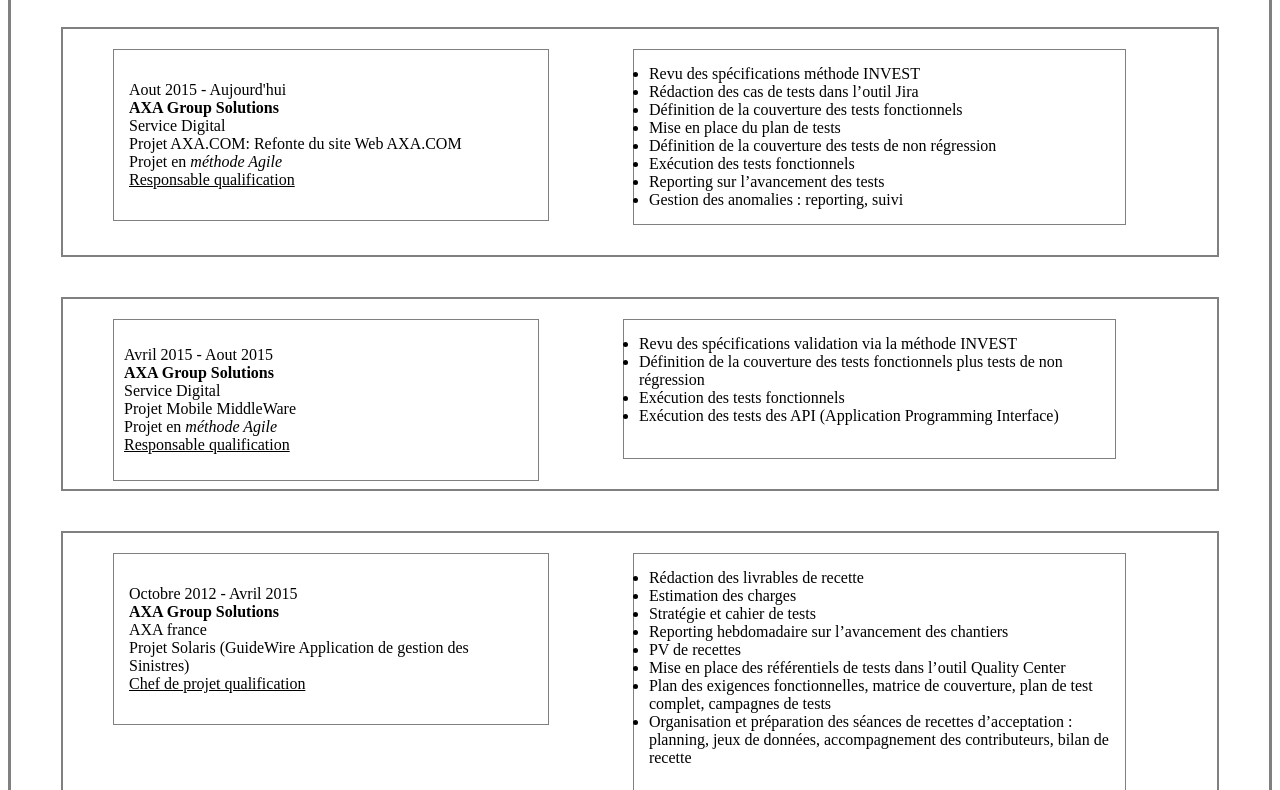
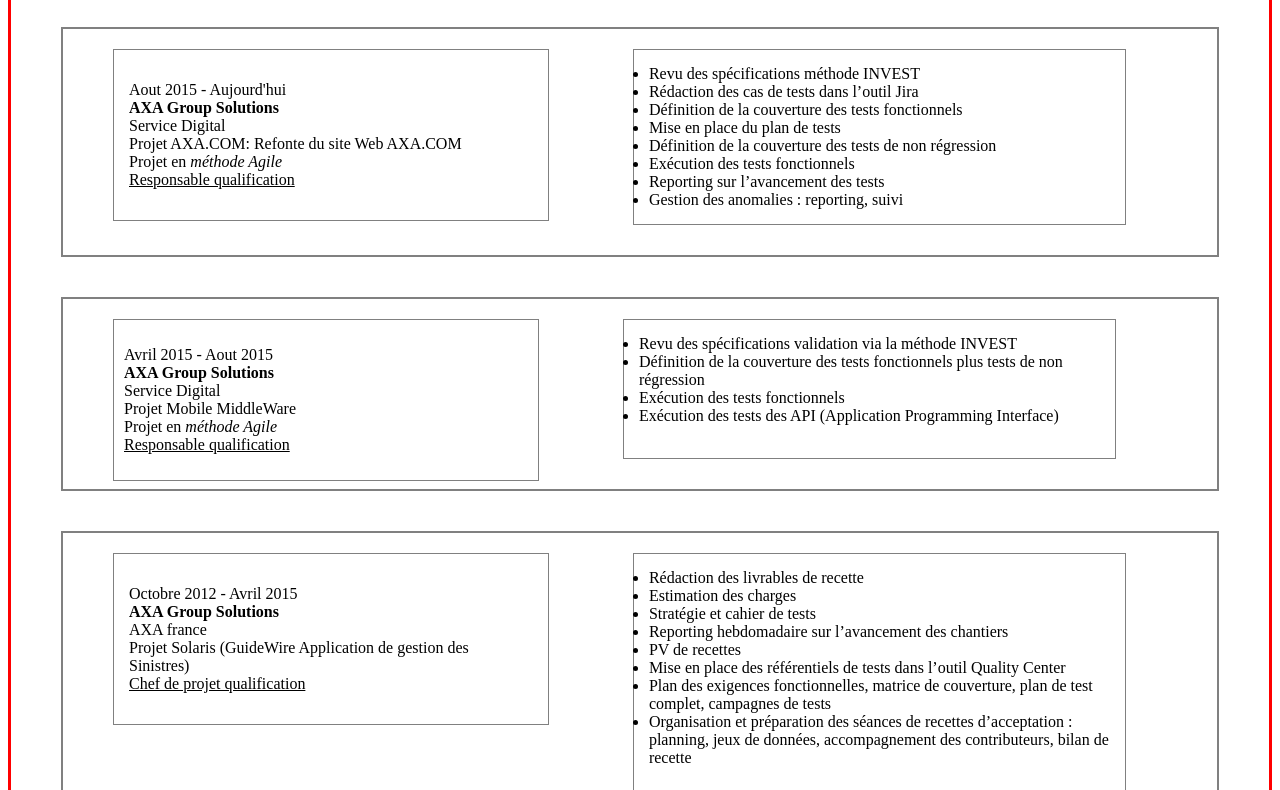
Before and after one commit to Haccha/my-resume, a plain HTML site: page index.html in a window 1280 px wide. Shown: the part 312-1102 px from the top of the page. Drawn offline with Linux system fonts and the light colour scheme.

Commit message:
test compte

```diff
--- a/assets/css/style.css
+++ b/assets/css/style.css
@@ -223,6 +223,6 @@
 					.cadre {
 					font-size: medium;
 					font-family:inherit;
-					border: 3px solid grey;
+					border: 3px solid red;
 					margin: auto;
 					}
```
Lines whose indentation alone changed are shown as unchanged.
